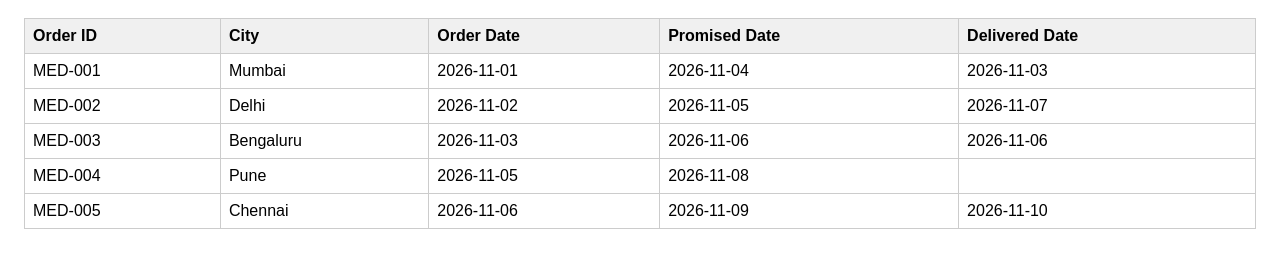
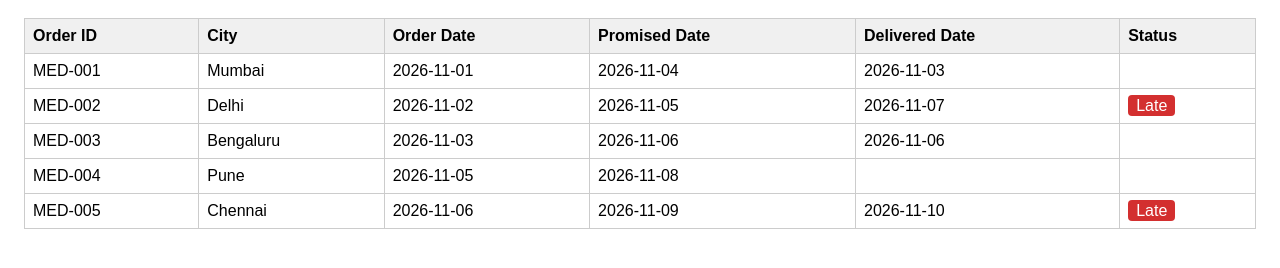
Before and after one commit to meetsudra11/Git-learning, a plain HTML site: page index.html in a window 1280 px wide. Shown: the part 64-332 px from the top of the page. Drawn offline with Linux system fonts and the light colour scheme.

Commit message:
Add Late flag for delayed orders (v2)

```diff
--- a/index.html
+++ b/index.html
@@ -16,6 +16,7 @@
         <th>Order Date</th>
         <th>Promised Date</th>
         <th>Delivered Date</th>
+        <th>Status</th>
       </tr>
     </thead>
     <tbody id="orders-body"></tbody>
--- a/script.js
+++ b/script.js
@@ -8,15 +8,26 @@ const orders = [
   { order_id: "MED-005", city: "Chennai",   order_date: "2026-11-06", promised_date: "2026-11-09", delivered_date: "2026-11-10" }
 ];
 
+// An order is late only if it is delivered AND delivered after the promised date.
+// Not delivered yet (blank date) is NOT marked late in v2.
+function isLate(order) {
+  if (order.delivered_date === "") {
+    return false;
+  }
+  return new Date(order.delivered_date) > new Date(order.promised_date);
+}
+
 const tbody = document.getElementById("orders-body");
 
 orders.forEach(function (order) {
+  const late = isLate(order);
   const row = document.createElement("tr");
   row.innerHTML =
     "<td>" + order.order_id + "</td>" +
     "<td>" + order.city + "</td>" +
     "<td>" + order.order_date + "</td>" +
     "<td>" + order.promised_date + "</td>" +
-    "<td>" + order.delivered_date + "</td>";
+    "<td>" + order.delivered_date + "</td>" +
+    "<td>" + (late ? '<span class="late-flag">Late</span>' : "") + "</td>";
   tbody.appendChild(row);
 });
--- a/style.css
+++ b/style.css
@@ -17,3 +17,10 @@ th, td {
 th {
   background-color: #f0f0f0;
 }
+
+.late-flag {
+  background-color: #d32f2f;
+  color: white;
+  padding: 2px 8px;
+  border-radius: 4px;
+}
```
